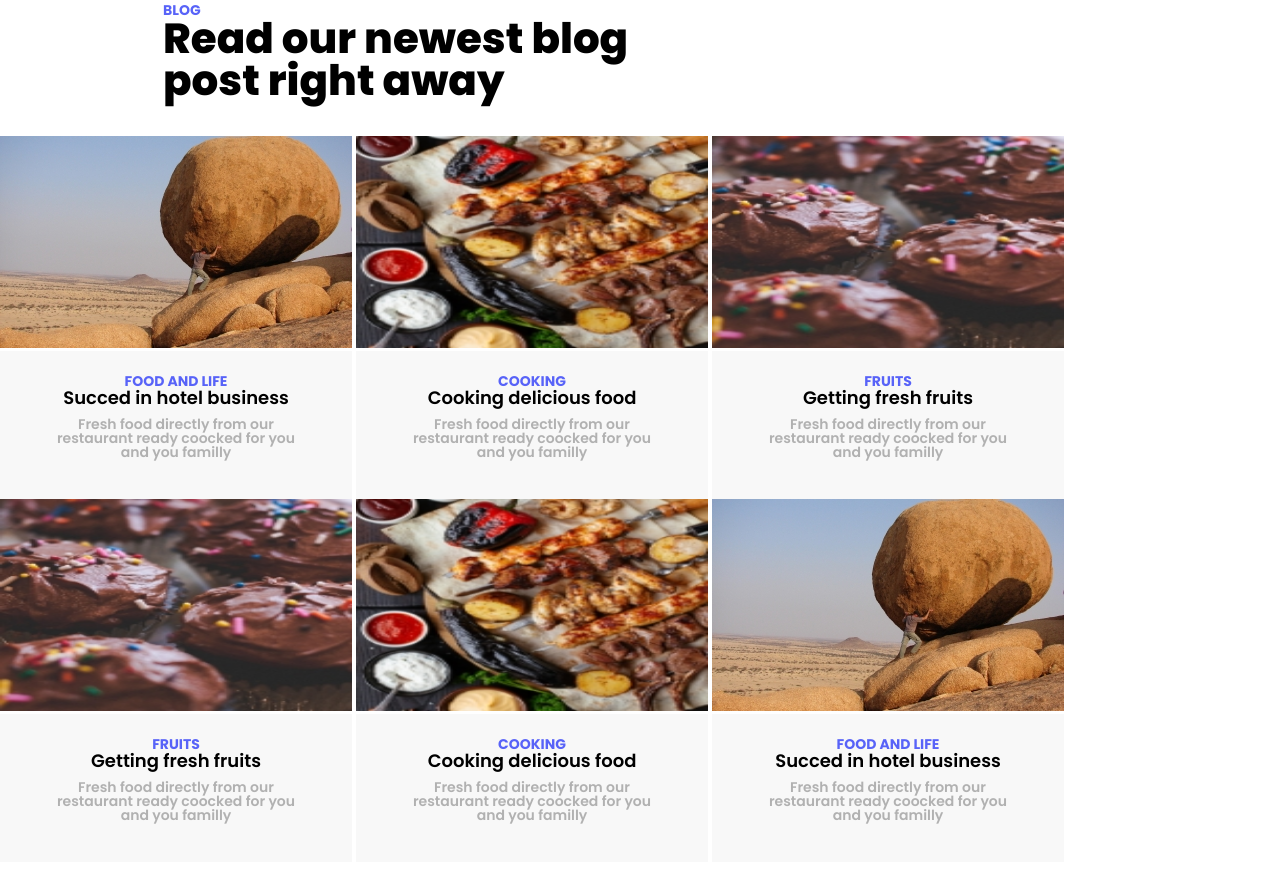
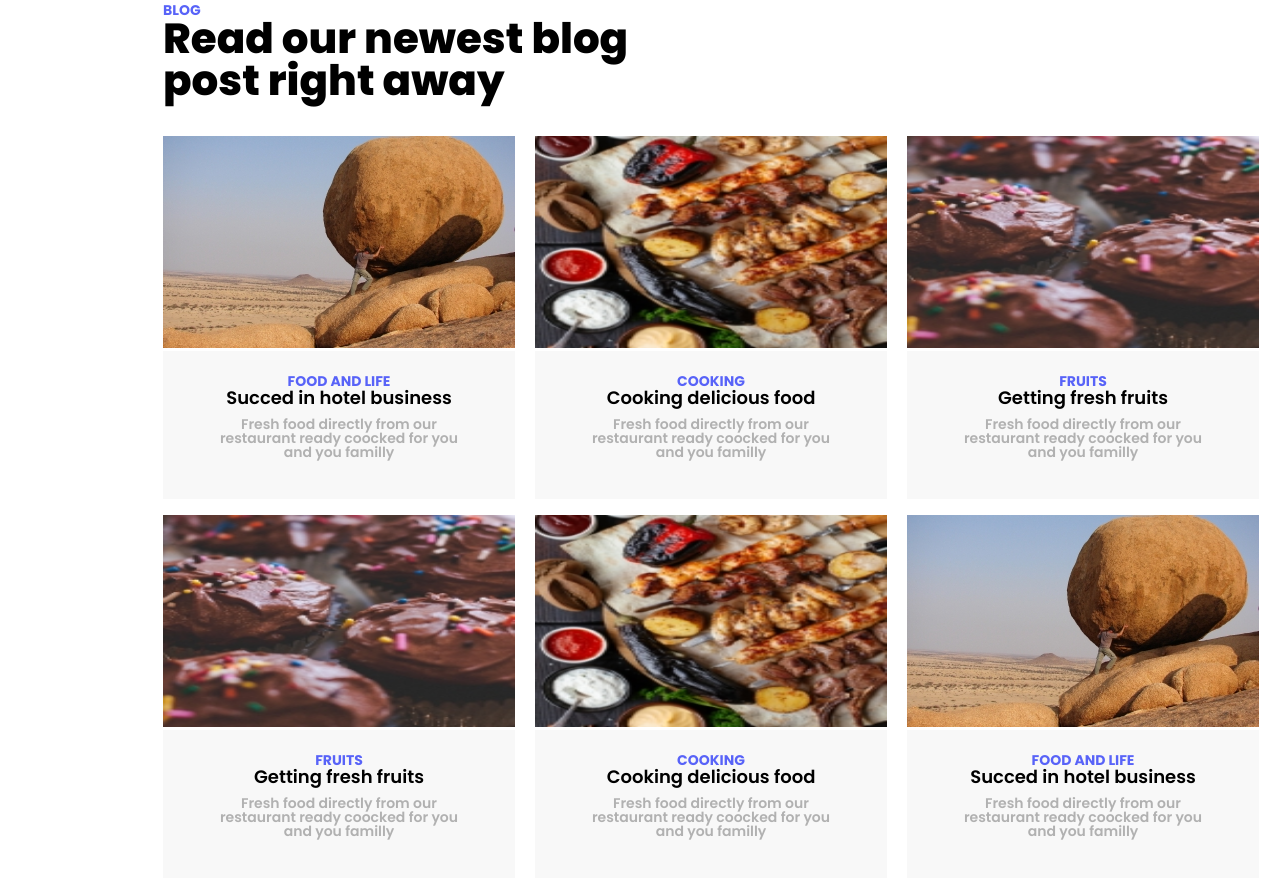
Before and after one commit to RenieEze/lesson-4.fonts, a plain HTML site: page index.html in a window 1280 px wide. Shown: the part 690-1571 px from the top of the page. Drawn offline with Linux system fonts and the light colour scheme.

Commit message:
add 2nd section style

```diff
--- a/css/style.css
+++ b/css/style.css
@@ -33,3 +33,11 @@ font-weight: bold;
 .box4,
 .box5,
 .box6 {display: inline-block;}
+
+.titlediv p {margin-bottom: 16px;}
+.line1,
+.line2 { margin-left: 163px; margin-bottom: 16px; }
+.box1,
+.box2,
+.box4,
+.box5 {margin-right: 16px;}
```
